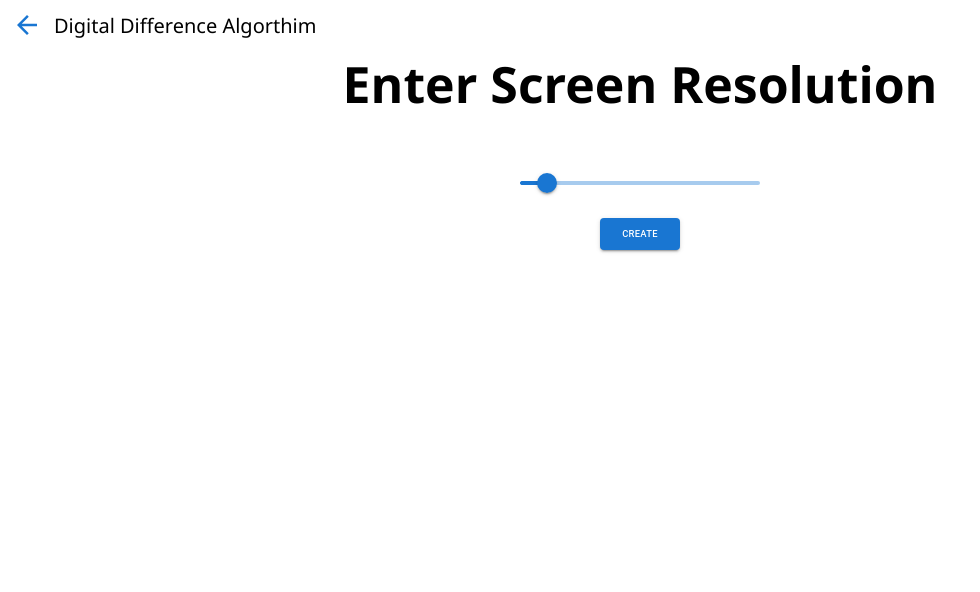
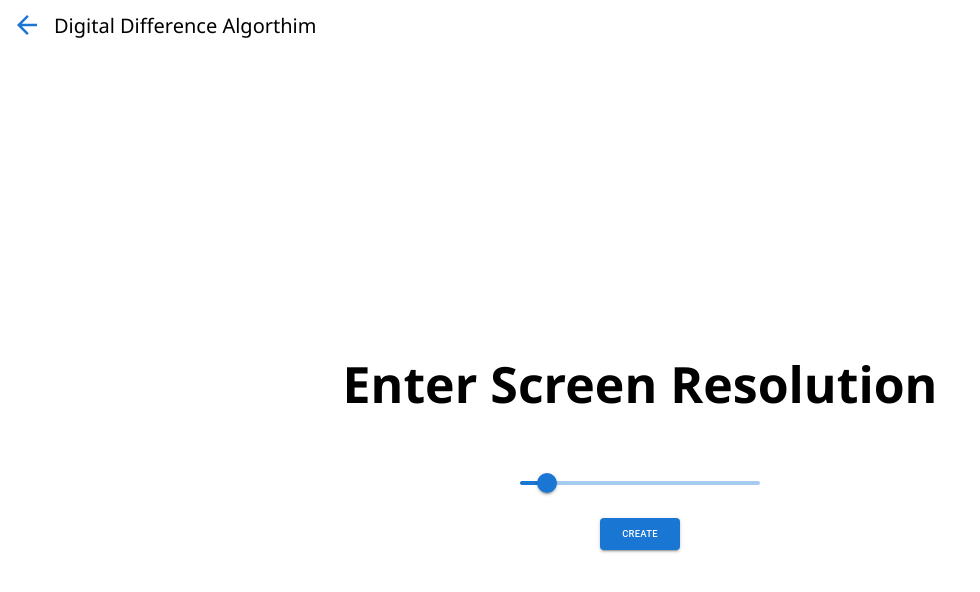
Before and after one commit to unstoppable-tanmay/Tools, a React (Create React App) app: page /ddaalgo in a window 1280 px wide. Shown: the top 592 px of the page, without its empty margins (0-980 px from the left). Built offline with nearby package versions, Linux system fonts and the light colour scheme.

Commit message:
adding height to resolution screen

```diff
--- a/src/Components/Brehensam.jsx
+++ b/src/Components/Brehensam.jsx
@@ -10,7 +10,7 @@ import IconButton from '@mui/material/IconButton';
 import ArrowBackIcon from '@mui/icons-material/ArrowBack';
 
 import SyntaxHighlighter from 'react-syntax-highlighter';
-import { obsidian } from 'react-syntax-highlighter/dist/esm/styles/hljs';
+import { gml } from 'react-syntax-highlighter/dist/esm/styles/hljs';
 
 const Brehensam = () => {
 
@@ -144,7 +144,7 @@ const Brehensam = () => {
                             </Button>
                         </div>
 
-                        <SyntaxHighlighter className="CodeBlock" language="javascript" style={obsidian} showLineNumbers={true} wrapLines={true} customStyle={{display: "block",padding:"28px 10px 10px 10px",overFlowX:"scroll"}}>
+                        <SyntaxHighlighter className="CodeBlock" language="javascript" style={gml} showLineNumbers={true} wrapLines={true} customStyle={{display: "block",padding:"28px 10px 10px 10px",overFlowX:"scroll"}}>
 {`const bresenham = (x0, y0, x1, y1) => {
     let dx, dy, p, x, y;
     dx = x1 - x0;
--- a/src/Components/Ddalgo.css
+++ b/src/Components/Ddalgo.css
@@ -34,7 +34,7 @@
 
 .before_render_screen {
     width: 100%;
-    height: 100%;
+    height: 100vh;
     display: flex;
     align-items: center;
     justify-content: center;
@@ -77,6 +77,7 @@
     justify-content: center;
     overflow: hidden;
     padding: 10px;
+    margin-top: 5%;
 }
 
 .after_render .Screen .Buttons {
@@ -109,6 +110,7 @@
     max-width: 100%;
     width: 550px;
     font-size: 14px;
+    background: #282b2e;
 }
 .CodeBlock::before{
     content: "";
--- a/src/Components/Ddalgo.jsx
+++ b/src/Components/Ddalgo.jsx
@@ -10,7 +10,7 @@ import IconButton from '@mui/material/IconButton';
 import ArrowBackIcon from '@mui/icons-material/ArrowBack';
 
 import SyntaxHighlighter from 'react-syntax-highlighter';
-import { obsidian } from 'react-syntax-highlighter/dist/esm/styles/hljs';
+import { gml } from 'react-syntax-highlighter/dist/esm/styles/hljs';
 
 const Ddalgo = () => {
 
@@ -138,7 +138,7 @@ const Ddalgo = () => {
                                 Clear
                             </Button>
                         </div>
-                        <SyntaxHighlighter className="CodeBlock" language="javascript" style={obsidian} showLineNumbers={true} wrapLines={true} customStyle={{display: "block",padding:"28px 10px 10px 10px",overFlowX:"scroll"}}>
+                        <SyntaxHighlighter className="CodeBlock" language="javascript" style={gml} showLineNumbers={true} wrapLines={true} customStyle={{display: "block",padding:"28px 10px 10px 10px",overFlowX:"scroll"}}>
 {`const lineDraw = (x1, y1, xn, yn) => {
     try {
         let dx = xn - x1;
```
